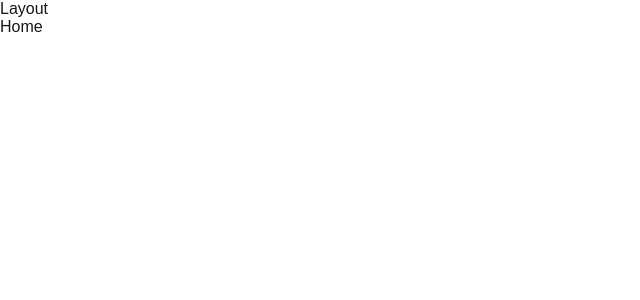
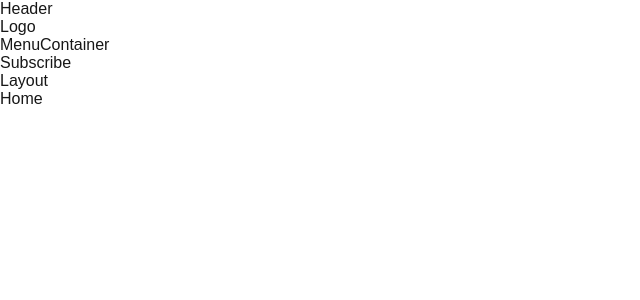
Before and after one commit to yntymakdev/anime-client-site, a Next.js app: page / in a window 1280 px wide. Shown: the top 300 px of the page, without its empty margins (0-640 px from the left). Built offline with nearby package versions, Linux system fonts and the light colour scheme.

Commit message:
created layout and finish profile a little

```diff
--- a/src/app/(main)/layout.tsx
+++ b/src/app/(main)/layout.tsx
@@ -1,7 +1,12 @@
+import MainLayout from "@/components/main-layout/MainLayout";
 import React, { FC, PropsWithChildren } from "react";
 
 const Layout: FC<PropsWithChildren<unknown>> = ({ children }) => {
-  return <div>Layout{children}</div>;
+  return (
+    <div>
+      <MainLayout>Layout{children}</MainLayout>
+    </div>
+  );
 };
 
 export default Layout;
--- /dev/null
+++ b/src/components/main-layout/MainLayout.tsx
@@ -0,0 +1,15 @@
+import React, { FC, PropsWithChildren } from "react";
+import s from "./MainLayout.module.scss";
+import Header from "./header/Header";
+import SideBar from "./sidebar/SideBar";
+const MainLayout: FC<PropsWithChildren<unknown>> = ({ children }) => {
+  return (
+    <div>
+      <Header />
+      <SideBar />
+      <main>{children}</main>
+    </div>
+  );
+};
+
+export default MainLayout;
--- /dev/null
+++ b/src/components/main-layout/header/Header.tsx
@@ -0,0 +1,7 @@
+import React from "react";
+
+const Header = () => {
+  return <div>Header</div>;
+};
+
+export default Header;
--- /dev/null
+++ b/src/components/main-layout/sidebar/SideBar.tsx
@@ -0,0 +1,16 @@
+import React from "react";
+import Logo from "./logo/Logo";
+import MenuContainer from "./navigation/MenuContainer";
+import Subscribe from "./subscribe/Subscribe";
+
+const SideBar = () => {
+  return (
+    <div>
+      <Logo />
+      <MenuContainer />
+      <Subscribe />
+    </div>
+  );
+};
+
+export default SideBar;
--- /dev/null
+++ b/src/components/main-layout/sidebar/logo/Logo.tsx
@@ -0,0 +1,7 @@
+import React from "react";
+
+const Logo = () => {
+  return <div>Logo</div>;
+};
+
+export default Logo;
--- /dev/null
+++ b/src/components/main-layout/sidebar/navigation/MenuContainer.tsx
@@ -0,0 +1,7 @@
+import React from "react";
+
+const MenuContainer = () => {
+  return <div>MenuContainer</div>;
+};
+
+export default MenuContainer;
--- /dev/null
+++ b/src/components/main-layout/sidebar/subscribe/Subscribe.tsx
@@ -0,0 +1,7 @@
+import React from "react";
+
+const Subscribe = () => {
+  return <div>Subscribe</div>;
+};
+
+export default Subscribe;
```
Also changed, not shown: src/components/main-layout/sidebar/navigation/manu.interface.ts (added, +12 -0 lines), src/components/main-layout/MainLayout.module.scss (added), src/components/main-layout/sidebar/navigation/menu.data.ts (added).
